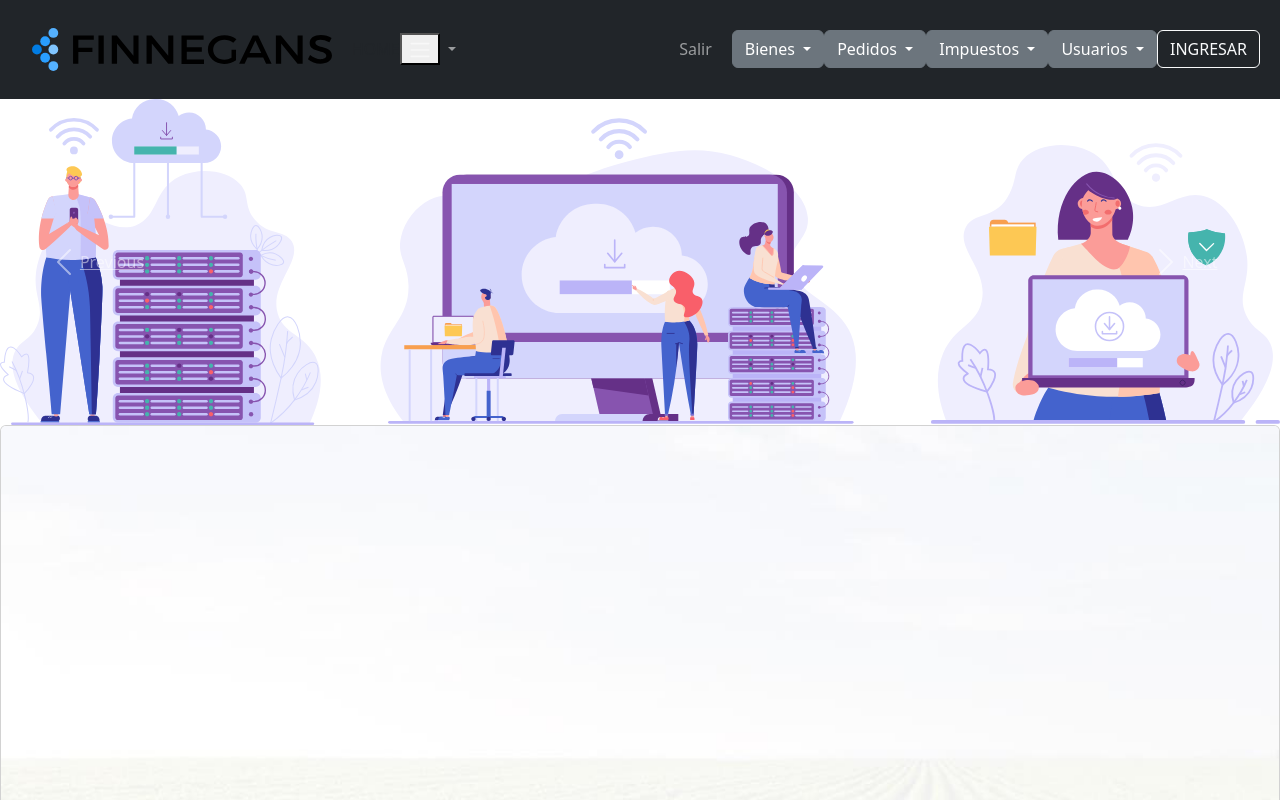
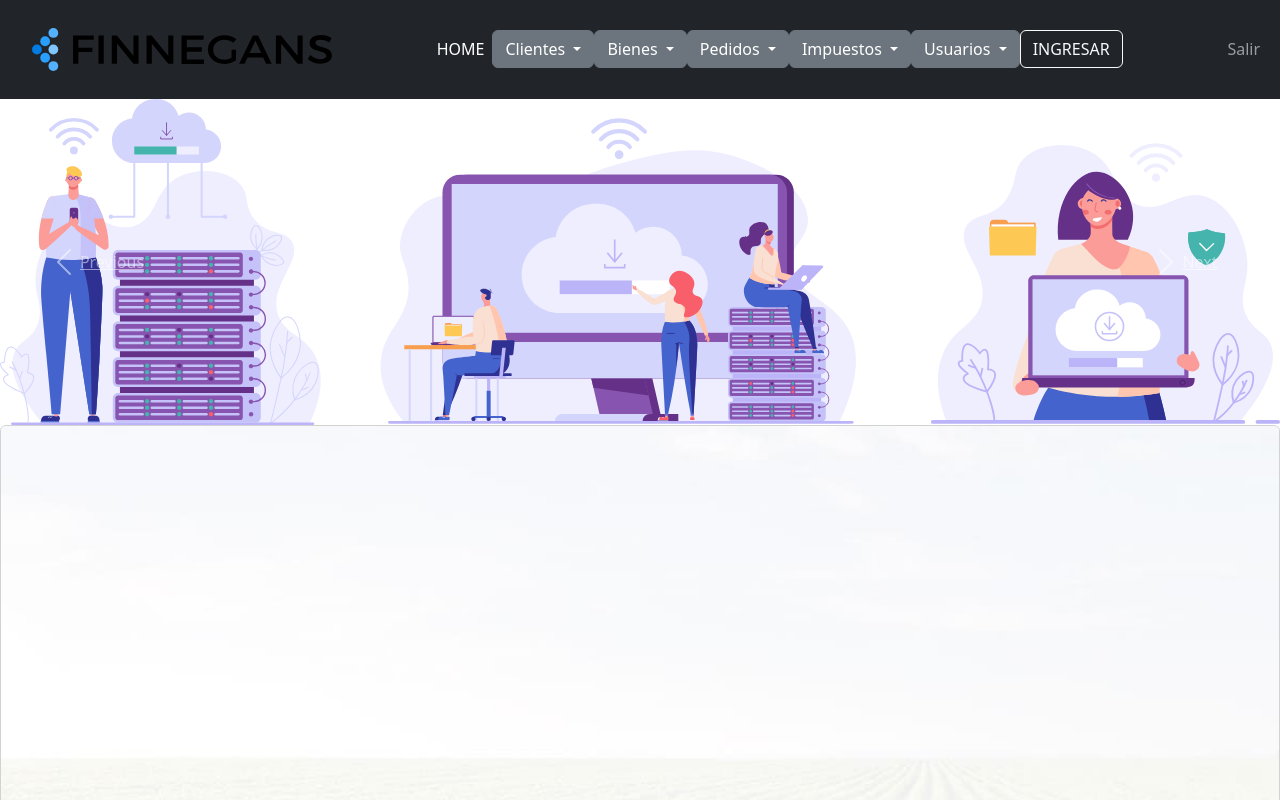
Before and after one commit to Giannoni-Ezequiel/SystemBackOffice, an Angular app in the folder FrontEnd/Prueba/: page /proyecto in a window 1280 px wide. Shown: the top 800 px of the page. Built offline with nearby package versions, Linux system fonts and the light colour scheme; no server answers.

Commit message:
Diseñando el HOME

```diff
--- a/FrontEnd/Prueba/src/app/vistas/header/header.component.html
+++ b/FrontEnd/Prueba/src/app/vistas/header/header.component.html
@@ -1,16 +1,16 @@
 <nav class="navbar navbar-expand-sm bg-dark navbar-dark">
   <!--<div class="row">-->
     <div class="container-fluid">
+
       <div class="logo">
           <app-logo></app-logo>
       </div>
-    <a class="nav-link active" href="#">HOME</a>
-    <button clas="navbar-toggler" type="button" data-bs-toggle="collapse" data-bs-toggle="">
-      <span class="navbar-toggler-icon"></span>
-    </button>
+      <div class="navbar-nav ms-auto" id="home">
+        <a class="nav-link active" role="button" href="/proyecto">HOME</a>
+      </div>
+      <!--
       <div class="collapse navbar-collapse" id="collapsibleNavbar">
         <ul class="navbar-nav">
-
           <li class="nav-item dropdown">
             <a class="nav-link dropdown-toggle" href="#" role="button" data-bs-toggle="dropdown"></a>
             <ul class="dropdown-menu">
@@ -18,13 +18,15 @@
               <li><a class="dropdown-item" href="#">Empresa</a></li>
             </ul>
           </li>
+        </ul>
+      </div>-->
 
-      </ul>
-
-        <div class="navbar-nav ms-auto" id="logout">
-          <a class="nav-link" role="button" href="#">Salir</a>
-        </div>
-      </div>
+      <div class="dropdown show">
+        <a class="btn btn-secondary dropdown-toggle" role="button" id="dropdownMenuLink"
+        data-toggle="dropdown" aria-haspopup="true" aria-expanded="false"
+        (click)="cliente()">
+          Clientes
+        </a>
       </div>
 
       <div class="dropdown show">
@@ -33,27 +35,27 @@
         (click)="bien()">
           Bienes
         </a>
+      </div>
 
-      </div>
       <div class="dropdown show">
         <a class="btn btn-secondary dropdown-toggle" role="button" id="dropdownMenuLink"
         data-toggle="dropdown" aria-haspopup="true" aria-expanded="false">
           Pedidos
         </a>
+      </div>
 
-      </div>
       <div class="dropdown show">
         <a class="btn btn-secondary dropdown-toggle" href="#" role="button" id="dropdownMenuLink"
-        data-toggle="dropdown" aria-haspopup="true" aria-expanded="false">
+        data-toggle="dropdown" aria-haspopup="true" aria-expanded="false" (click)="impuesto()">
           Impuestos
         </a>
-
         <div class="dropdown-menu" aria-labelledby="dropdownMenuLink">
           <a class="dropdown-item" href="#">Lista</a>
           <a class="dropdown-item" href="#">Another action</a>
           <a class="dropdown-item" href="#">Something else here</a>
         </div>
       </div>
+
       <div class="dropdown show">
         <a class="btn btn-secondary dropdown-toggle" role="button" id="dropdownMenuLink"
         data-toggle="dropdown" aria-haspopup="true" aria-expanded="false" (click)="usuario()">
@@ -68,4 +70,9 @@
           </button>
         </div>
       </div>
+
+      <div class="navbar-nav ms-auto" id="logout">
+          <a class="nav-link" role="button" href="#">Salir</a>
+      </div>
+    </div>
 </nav>
--- a/FrontEnd/Prueba/src/app/vistas/header/header.component.ts
+++ b/FrontEnd/Prueba/src/app/vistas/header/header.component.ts
@@ -24,4 +24,8 @@ export class HeaderComponent {
   bien(){
     this.router.navigate(['/listar-bien'])
   }
+
+  impuesto(){
+    this.router.navigate(['/listar-impuesto'])
+  }
 }
```
Lines whose indentation alone changed are shown as unchanged.
